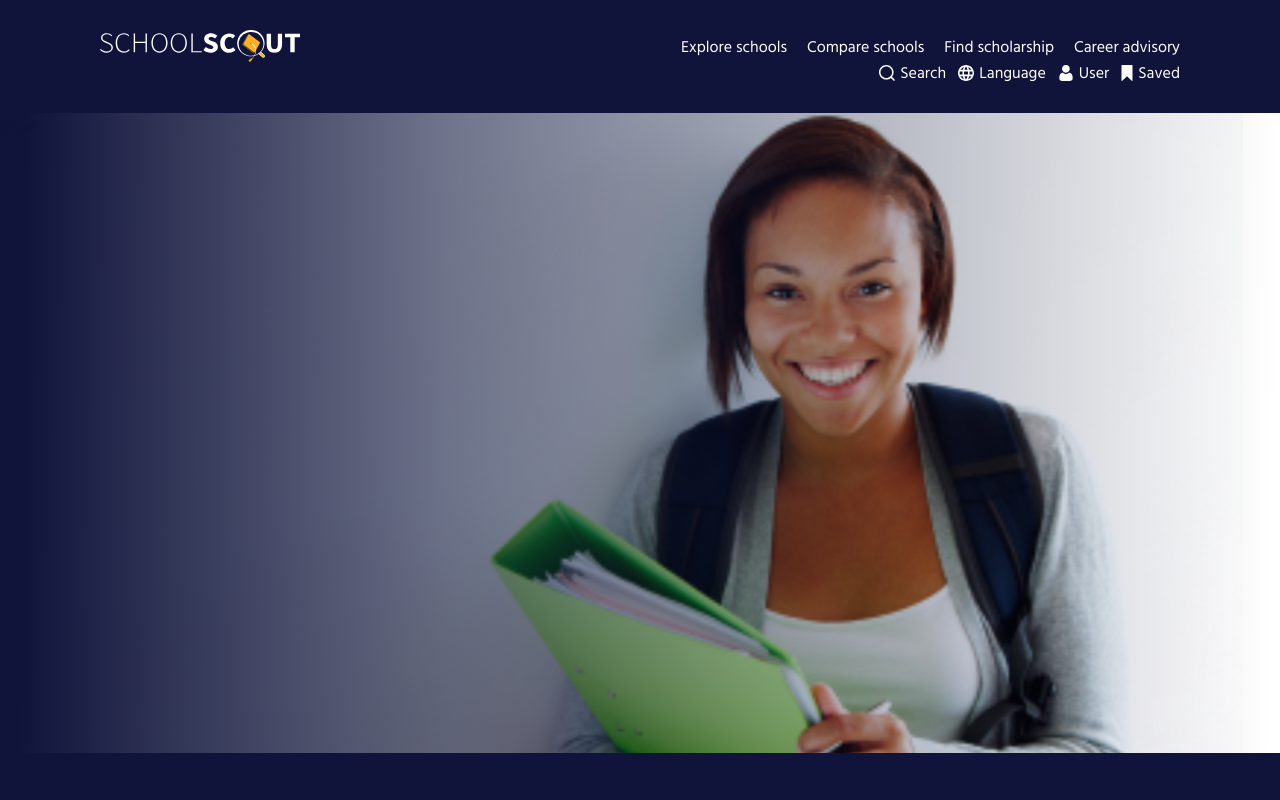
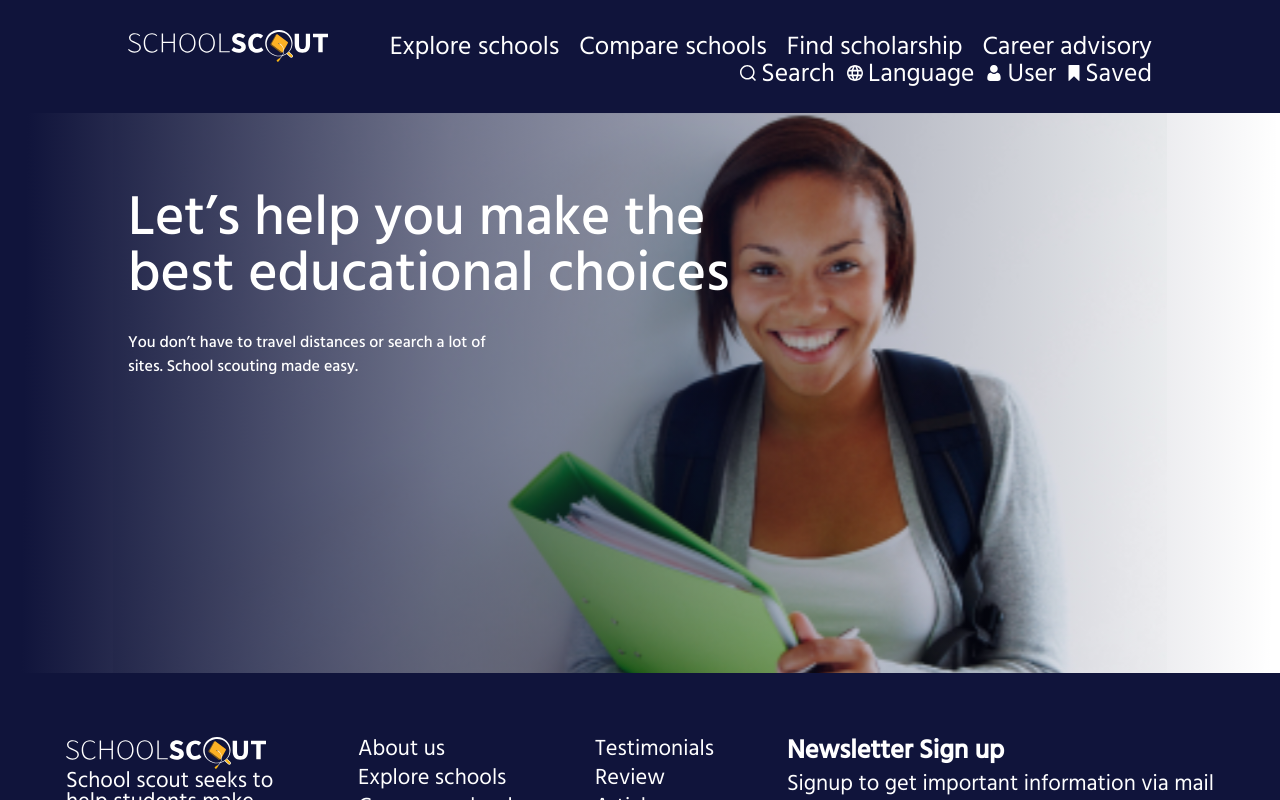
Before and after one commit to CDiala/school-finder, a React (Create React App) app in the folder client/: page / in a window 1280 px wide. Shown: the top 800 px of the page. Built offline with nearby package versions, Linux system fonts and the light colour scheme.

Commit message:
chore: Add heading and paragraph

```diff
--- /dev/null
+++ b/client/src/components/shared/BannerImg/BannerImg.js
@@ -0,0 +1,19 @@
+import React from 'react';
+import { BannerContianer, BannerWrapper } from './BannerImg.style';
+
+const BannerImg = ({ bgImg, bgGradient, heading, smallText }) => {
+  return (
+    <BannerContianer bgImg={bgImg} bgGradient={bgGradient}>
+      <BannerWrapper>
+        <section className="main-content">
+          <div className="banner-text">
+            <h1>{heading}</h1>
+            <p>{smallText}</p>
+          </div>
+        </section>
+      </BannerWrapper>
+    </BannerContianer>
+  );
+};
+
+export default BannerImg;
--- /dev/null
+++ b/client/src/components/shared/BannerImg/BannerImg.style.js
@@ -0,0 +1,50 @@
+import styled from 'styled-components';
+
+export const BannerContianer = styled.div`
+  position: relative;
+  width: 100vw;
+  height: 70vh;
+  background: ${({ bgGradient }) => bgGradient ?? ''},
+    url(${({ bgImg }) => bgImg ?? ''});
+  background-repeat: no-repeat;
+  background-position: center center;
+  background-size: contain;
+  image-rendering: crisp-edges;
+`;
+
+export const BannerWrapper = styled.div`
+  width: 80%;
+  max-width: 1240px;
+  margin: 0 auto;
+  padding-top: 4.5rem;
+  .main-content {
+    max-width: 611px;
+
+    .banner-text {
+      display: flex;
+      flex-direction: column;
+      gap: 2rem;
+
+      h1 {
+        font-style: normal;
+        font-weight: 500;
+        font-size: 3.5rem;
+        line-height: 3.5rem;
+      }
+
+      p {
+        font-style: normal;
+        font-weight: 500;
+        font-size: 1rem;
+        max-width: 394px;
+        line-height: 24px;
+      }
+
+      /* General Text */
+      h1,
+      p {
+        color: #ffffff;
+      }
+    }
+  }
+`;
--- a/client/src/components/shared/Header/Header.css
+++ b/client/src/components/shared/Header/Header.css
@@ -1,8 +1,9 @@
 .header-container {
-  padding: 30px 100px;
+  padding: 30px 0;
 }
 
 .header-block {
+  width: 80%;
   max-width: 1240px;
   margin: 0 auto;
 }
--- a/client/src/index.css
+++ b/client/src/index.css
@@ -1,58 +1,58 @@
 /* hind-vadodara-regular - latin */
 /* hind-vadodara-300 - latin */
 @font-face {
-  font-family: "Hind Vadodara";
+  font-family: 'Hind Vadodara';
   font-style: normal;
   font-weight: 300;
-  src: url("./fonts/hind-vadodara-v12-latin-300.eot"); /* IE9 Compat Modes */
-  src: local(""),
-    url("./fonts/hind-vadodara-v12-latin-300.eot?#iefix")
-      format("embedded-opentype"),
-    /* IE6-IE8 */ url("./fonts/hind-vadodara-v12-latin-300.woff2")
-      format("woff2"),
-    /* Super Modern Browsers */ url("./fonts/hind-vadodara-v12-latin-300.woff")
-      format("woff"),
-    /* Modern Browsers */ url("./fonts/hind-vadodara-v12-latin-300.ttf")
-      format("truetype"),
+  src: url('./fonts/hind-vadodara-v12-latin-300.eot'); /* IE9 Compat Modes */
+  src: local(''),
+    url('./fonts/hind-vadodara-v12-latin-300.eot?#iefix')
+      format('embedded-opentype'),
+    /* IE6-IE8 */ url('./fonts/hind-vadodara-v12-latin-300.woff2')
+      format('woff2'),
+    /* Super Modern Browsers */ url('./fonts/hind-vadodara-v12-latin-300.woff')
+      format('woff'),
+    /* Modern Browsers */ url('./fonts/hind-vadodara-v12-latin-300.ttf')
+      format('truetype'),
     /* Safari, Android, iOS */
-      url("./fonts/hind-vadodara-v12-latin-300.svg#HindVadodara") format("svg"); /* Legacy iOS */
+      url('./fonts/hind-vadodara-v12-latin-300.svg#HindVadodara') format('svg'); /* Legacy iOS */
 }
 /* hind-vadodara-regular - latin */
 @font-face {
-  font-family: "Hind Vadodara";
+  font-family: 'Hind Vadodara';
   font-style: normal;
   font-weight: 400;
-  src: url("./fonts/hind-vadodara-v12-latin-regular.eot"); /* IE9 Compat Modes */
-  src: local(""),
-    url("./fonts/hind-vadodara-v12-latin-regular.eot?#iefix")
-      format("embedded-opentype"),
-    /* IE6-IE8 */ url("./fonts/hind-vadodara-v12-latin-regular.woff2")
-      format("woff2"),
+  src: url('./fonts/hind-vadodara-v12-latin-regular.eot'); /* IE9 Compat Modes */
+  src: local(''),
+    url('./fonts/hind-vadodara-v12-latin-regular.eot?#iefix')
+      format('embedded-opentype'),
+    /* IE6-IE8 */ url('./fonts/hind-vadodara-v12-latin-regular.woff2')
+      format('woff2'),
     /* Super Modern Browsers */
-      url("./fonts/hind-vadodara-v12-latin-regular.woff") format("woff"),
-    /* Modern Browsers */ url("./fonts/hind-vadodara-v12-latin-regular.ttf")
-      format("truetype"),
+      url('./fonts/hind-vadodara-v12-latin-regular.woff') format('woff'),
+    /* Modern Browsers */ url('./fonts/hind-vadodara-v12-latin-regular.ttf')
+      format('truetype'),
     /* Safari, Android, iOS */
-      url("./fonts/hind-vadodara-v12-latin-regular.svg#HindVadodara")
-      format("svg"); /* Legacy iOS */
+      url('./fonts/hind-vadodara-v12-latin-regular.svg#HindVadodara')
+      format('svg'); /* Legacy iOS */
 }
 /* hind-vadodara-500 - latin */
 @font-face {
-  font-family: "Hind Vadodara";
+  font-family: 'Hind Vadodara';
   font-style: normal;
   font-weight: 500;
-  src: url("./fonts/hind-vadodara-v12-latin-500.eot"); /* IE9 Compat Modes */
-  src: local(""),
-    url("./fonts/hind-vadodara-v12-latin-500.eot?#iefix")
-      format("embedded-opentype"),
-    /* IE6-IE8 */ url("./fonts/hind-vadodara-v12-latin-500.woff2")
-      format("woff2"),
-    /* Super Modern Browsers */ url("./fonts/hind-vadodara-v12-latin-500.woff")
-      format("woff"),
-    /* Modern Browsers */ url("./fonts/hind-vadodara-v12-latin-500.ttf")
-      format("truetype"),
+  src: url('./fonts/hind-vadodara-v12-latin-500.eot'); /* IE9 Compat Modes */
+  src: local(''),
+    url('./fonts/hind-vadodara-v12-latin-500.eot?#iefix')
+      format('embedded-opentype'),
+    /* IE6-IE8 */ url('./fonts/hind-vadodara-v12-latin-500.woff2')
+      format('woff2'),
+    /* Super Modern Browsers */ url('./fonts/hind-vadodara-v12-latin-500.woff')
+      format('woff'),
+    /* Modern Browsers */ url('./fonts/hind-vadodara-v12-latin-500.ttf')
+      format('truetype'),
     /* Safari, Android, iOS */
-      url("./fonts/hind-vadodara-v12-latin-500.svg#HindVadodara") format("svg"); /* Legacy iOS */
+      url('./fonts/hind-vadodara-v12-latin-500.svg#HindVadodara') format('svg'); /* Legacy iOS */
 }
 
 /* Color Palette */
@@ -75,6 +75,7 @@
   box-sizing: border-box;
   color: var(--color-main);
   margin: 0;
+  padding: 0;
 }
 
 ::-webkit-input-placeholder {
@@ -88,8 +89,7 @@
 }
 
 html {
-  font-family: "Hind Vadodara", sans-serif;
-  font-size: 62.5%;
+  font-family: 'Hind Vadodara', sans-serif;
   font-weight: 400;
   line-height: 24px;
   /* -webkit-font-smoothing: antialiased;
@@ -97,7 +97,7 @@ html {
 }
 
 body {
-  font-size: 1.6rem;
+  font-size: calc(16px + 0.396vw);
 }
 
 a {
--- a/client/src/pages/landing_page/LandingPage.js
+++ b/client/src/pages/landing_page/LandingPage.js
@@ -1,13 +1,23 @@
 import React from 'react';
+import BannerImg from '../../components/shared/BannerImg/BannerImg';
 import { LandingPageContianer, LandingPageWrapper } from './LandingPage.style';
+import BgImg from '../../images/landing_page_img.svg';
+import { bgGradient, heading, smallText } from './LandingPageServices';
 
-// Props to recieve
+// Props to recieve (Found in Landing page services)
 //  --> Bg Img , Gradient , text
 
 const LandingPage = () => {
   return (
     <LandingPageContianer>
-      <LandingPageWrapper>page</LandingPageWrapper>
+      <LandingPageWrapper>
+        <BannerImg
+          bgImg={BgImg}
+          bgGradient={bgGradient}
+          heading={heading}
+          smallText={smallText}
+        />
+      </LandingPageWrapper>
     </LandingPageContianer>
   );
 };
--- a/client/src/pages/landing_page/LandingPage.style.js
+++ b/client/src/pages/landing_page/LandingPage.style.js
@@ -1,21 +1,7 @@
 import styled from 'styled-components';
-import BgImg from '../../images/landing_page_img.svg';
 
 export const LandingPageContianer = styled.div`
   position: relative;
-  width: 100vw;
-  height: 80vh;
-  background: linear-gradient(
-      90.65deg,
-      #10143b 2.13%,
-      rgba(16, 20, 59, 0.579917) 34.9%,
-      rgba(16, 20, 59, 0) 99.44%
-    ),
-    url(${BgImg});
-  background-repeat: no-repeat;
-  background-position: center center;
-  background-size: contain;
-  image-rendering: crisp-edges;
 `;
 
 export const LandingPageWrapper = styled.div``;
--- /dev/null
+++ b/client/src/pages/landing_page/LandingPageServices.js
@@ -0,0 +1,13 @@
+// Props
+
+export const bgGradient = `linear-gradient(
+  90.65deg,
+  #10143b 2.13%,
+  rgba(16, 20, 59, 0.579917) 34.9%,
+  rgba(16, 20, 59, 0) 99.44%
+)`;
+
+export const heading = 'Let’s help you make the best educational choices';
+
+export const smallText =
+  'You don’t have to travel distances or search a lot of sites. School scouting made easy.';
```
